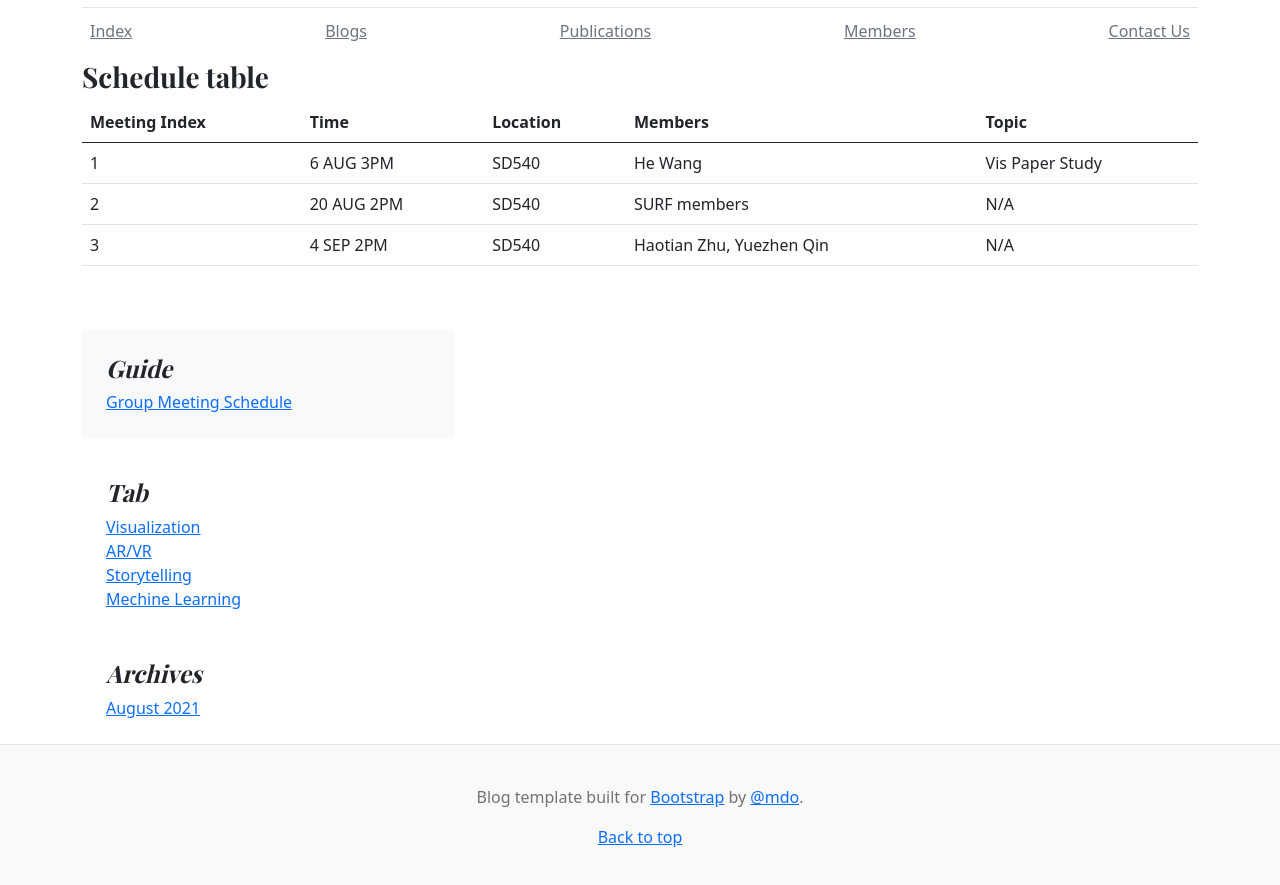
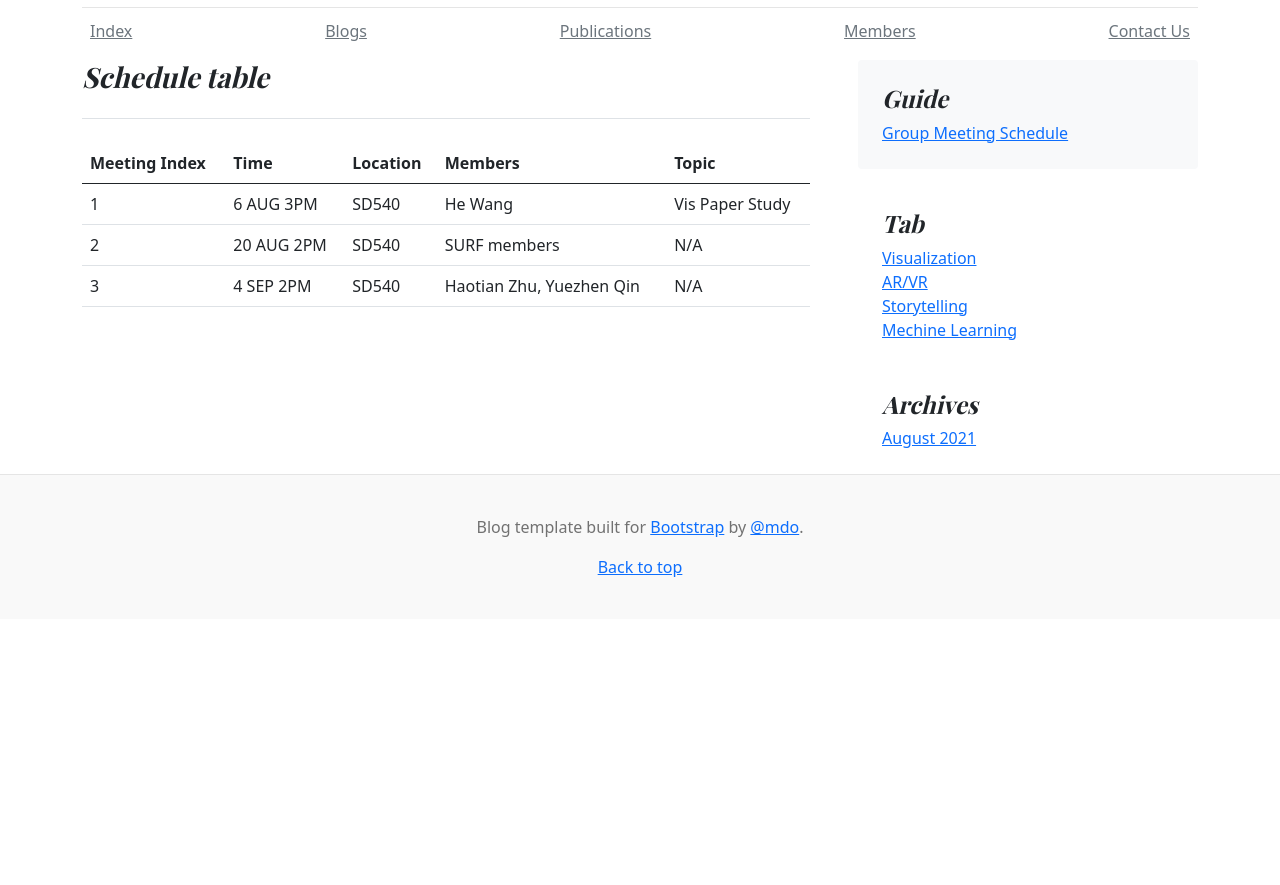
Before and after one commit to hcilabxjtlu/github.io, a plain HTML site: page meetingschedule.html in a window 1280 px wide. Shown: the part 61-946 px from the top of the page. After the commit the page ends 800 px from the top, so only its background shows below. Drawn offline with nearby package versions, Linux system fonts and the light colour scheme.

Commit message:
Update meetingschedule.html

```diff
--- a/meetingschedule.html
+++ b/meetingschedule.html
@@ -72,8 +72,12 @@
 <script src='js/head.js' type="text/javascript"></script>
 
 <main class="container">
+  <div class="row g-5">
+    <div class="col-md-8">
+      <h3 class="pb-4 mb-4 fst-italic border-bottom">
+        Schedule table
+      </h3>
       <article class="blog-post">
-        <h3>Schedule table</h3>
         <table class="table">
           <thead>
             <tr>
@@ -108,6 +112,7 @@
             </tr>
           </tbody>
         </table>
+
       </article>
 
 
```
